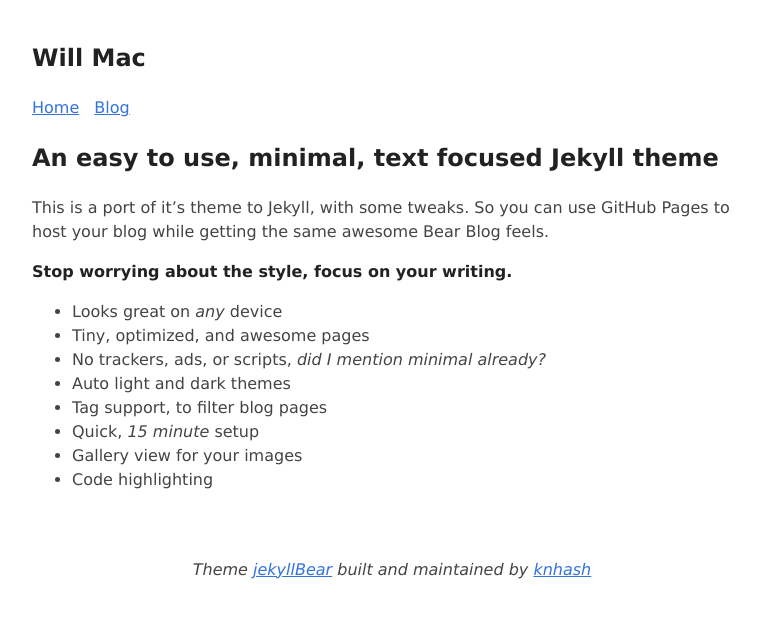
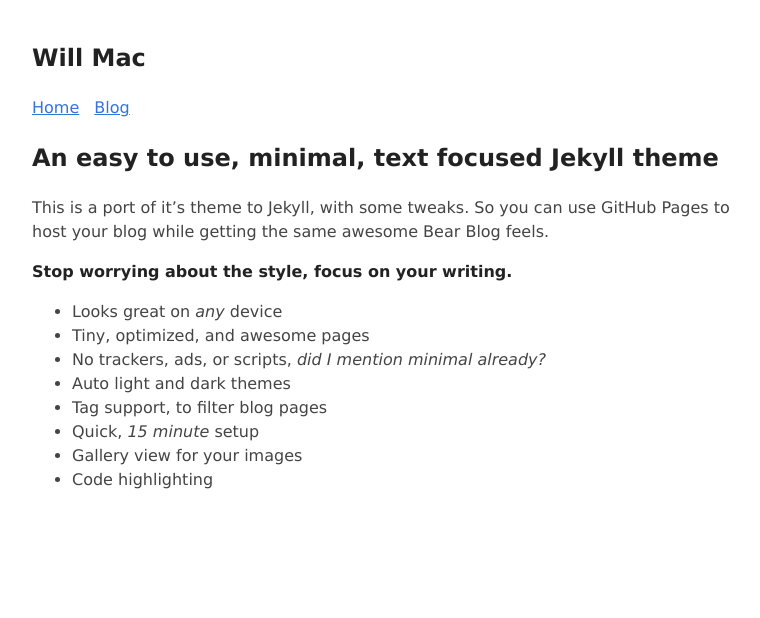
Before and after one commit to william-mac/william-mac.github.io, a Jekyll site: the page built from index.md, in a window 1280 px wide. Shown: the top 618 px of the page, without its empty margins (248-1008 px from the left). Built offline with Jekyll 4.4.1, drawn with Linux system fonts in a browser that asks for light colours.

Commit message:
Update footer.html

```diff
--- a/_includes/footer.html
+++ b/_includes/footer.html
@@ -11,8 +11,5 @@
             <li><a href="https://canisee.xyz" title="Confirm your vision functionality">[Can I See]</a></li>
         </ul>
     </nav> -->
-    <i>Theme
-        <a href="https://knhash.in/jekyllBear" title="the art">jekyllBear</a> built and maintained by
-        <a href="https://knhash.in" title="the artist">knhash</a>
-    </i>
+
 </footer>
```
